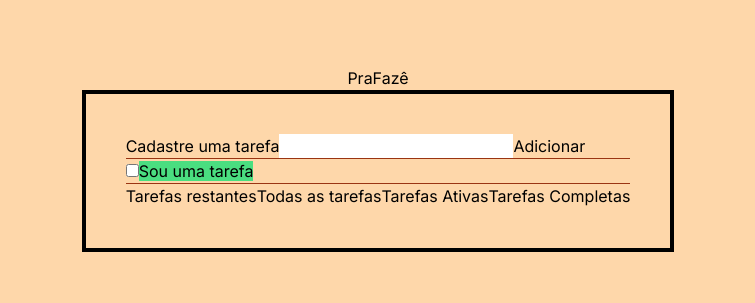
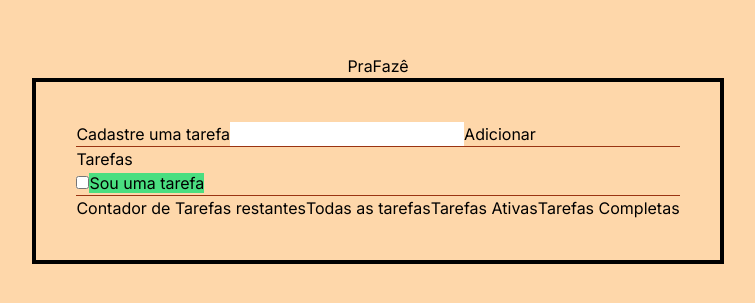
Before and after one commit to Silva015/pra-faze, a Next.js app: page / in a window 1280 px wide. Shown: the part 241-544 px from the top of the page, without its empty margins (262-1017 px from the left). Built offline with nearby package versions, Linux system fonts and the light colour scheme.

Commit message:
refatoração com displayTarefas

```diff
--- a/src/app/page.tsx
+++ b/src/app/page.tsx
@@ -29,6 +29,36 @@ export default function Home() {
     console.log(tarefasConcluidas);
   }, [tarefasConcluidas]);
 
+  function displayTarefas() {
+    //if filter = 0 display all tasks. If filter = 1 display only active tasks. If filter = 2 display only completed tasks.
+    let filter = 0;
+    if (tarefas.length > 0 && filter === 0) {
+      return tarefas.map((tarefa) => (
+        <li key={tarefa.id}>
+          <input
+            type="checkbox"
+            onClick={() => {
+              tarefa.status = !tarefa.status;
+              setTarefasConcluidas([...tarefasConcluidas, tarefa]);
+            }}
+          />
+          {tarefa.status && (
+            <label htmlFor={tarefa.id} className="line-through">
+              {tarefa.nome}
+            </label>
+          )}
+          {!tarefa.status && (
+            <label className="bg-green-400" htmlFor={tarefa.id}>
+              {tarefa.nome}
+            </label>
+          )}
+        </li>
+      ));
+    } else {
+      return <li>Não há tarefas</li>;
+    }
+  }
+
   return (
     <div className="h-screen flex items-center justify-center flex-col">
       <h1>PraFazê </h1> {/* colocar ícone depois */}
@@ -49,31 +79,12 @@ export default function Home() {
         </div>
         <div>
           <ul>
-            {tarefas.map((tarefa) => (
-              <li key={tarefa.id}>
-                <input
-                  type="checkbox"
-                  onClick={() => {
-                    tarefa.status = !tarefa.status;
-                    setTarefasConcluidas([...tarefasConcluidas, tarefa]);
-                  }}
-                />
-                {tarefa.status && (
-                  <label htmlFor={tarefa.id} className="line-through">
-                    {tarefa.nome}
-                  </label>
-                )}
-                {!tarefa.status && (
-                  <label className="bg-green-400" htmlFor={tarefa.id}>
-                    {tarefa.nome}
-                  </label>
-                )}
-              </li>
-            ))}
+            <li>Tarefas</li>
+            {displayTarefas()}
           </ul>
         </div>
         <div className="flex flex-row">
-          <button>Tarefas restantes</button>
+          <p>Contador de Tarefas restantes</p>
           <button>Todas as tarefas</button>
           <button>Tarefas Ativas</button>
           <button>Tarefas Completas</button>
```
